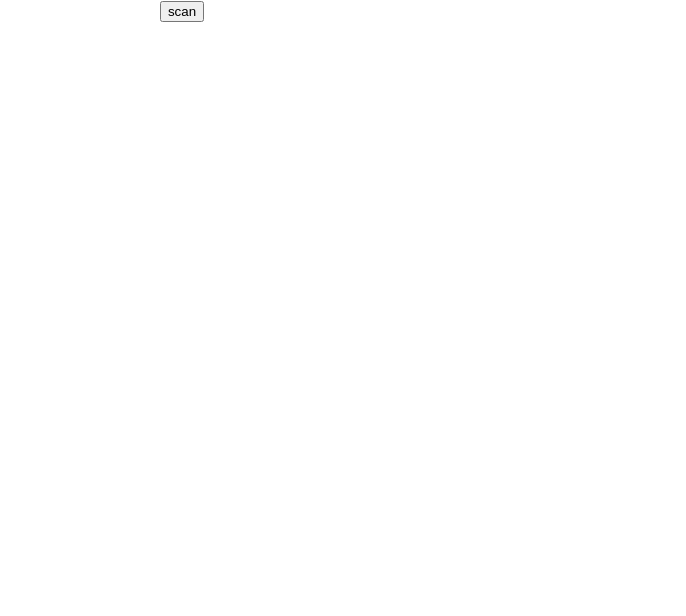
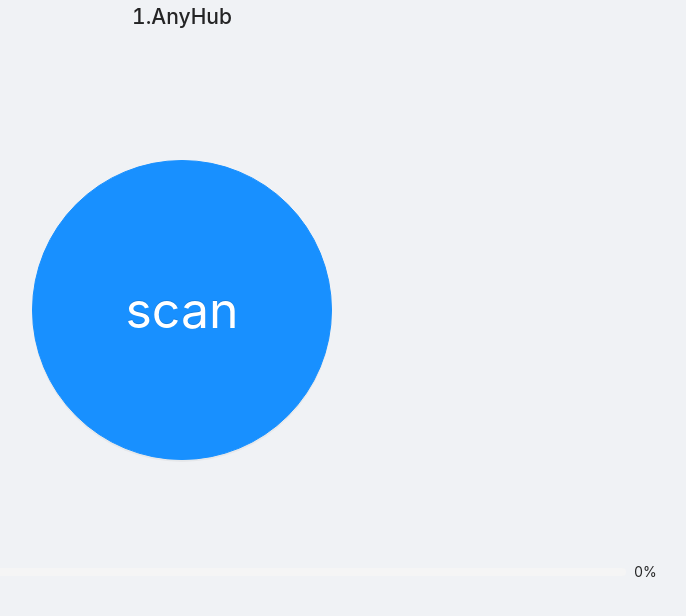
Before and after one commit to MioConnect/ble_scan, a React (Create React App) app: page / in a window 1280 px wide. Shown: the top 616 px of the page, without its empty margins (458-1144 px from the left). Built offline with nearby package versions, Linux system fonts and the light colour scheme.

Commit message:
ble_scan tools update

```diff
--- a/package.json
+++ b/package.json
@@ -6,6 +6,7 @@
     "@testing-library/jest-dom": "^5.16.5",
     "@testing-library/react": "^13.4.0",
     "@testing-library/user-event": "^13.5.0",
+    "antd": "^4.23.4",
     "jsqr": "^1.4.0",
     "react": "^18.2.0",
     "react-dom": "^18.2.0",
--- a/src/App.css
+++ b/src/App.css
@@ -36,3 +36,9 @@
     transform: rotate(360deg);
   }
 }
+
+.scan{
+  width: 300px;
+  height: 300px !important;
+  font-size: 50px !important;
+}
--- a/src/index.js
+++ b/src/index.js
@@ -3,6 +3,7 @@ import ReactDOM from 'react-dom/client';
 import './index.css';
 import App from './App';
 import reportWebVitals from './reportWebVitals';
+import 'antd/dist/antd.css';
 
 const root = ReactDOM.createRoot(document.getElementById('root'));
 root.render(
--- a/src/views/scanner.jsx
+++ b/src/views/scanner.jsx
@@ -1,5 +1,8 @@
 import React, { Component } from "react";
 import jsQR from "jsqr";
+import { Button, Tooltip, Layout, Progress, Col, Row } from 'antd';
+
+const { Header, Footer, Sider, Content } = Layout;
 
 let scanner = null;
 
@@ -8,11 +11,19 @@ let canvasElement = null;
 let canvas = null;
 let loadingMessage = null;
 let outputContainer = null;
-let outputMessage = null;
 let outputData = null;
 let mediaStreamTrack = null;
 
 class Scanner extends Component {
+
+    constructor(props){
+        super(props)
+
+        this.state = {
+            readyForScan: true,
+            progress: 0
+        }
+    }
 
     componentDidMount() {
       video = document.createElement('video');
@@ -20,7 +31,6 @@ class Scanner extends Component {
       canvas = canvasElement.getContext('2d');
       loadingMessage = document.getElementById('loadingMessage');
       outputContainer = document.getElementById('output');
-      outputMessage = document.getElementById('outputMessage');
       outputData = document.getElementById('outputData');
 
       console.log(navigator.mediaDevices )
@@ -29,6 +39,9 @@ class Scanner extends Component {
 
     start_scan = () => {
         const that = this;
+        that.setState({
+            readyForScan:false
+        })
         // 老的浏览器可能根本没有实现 mediaDevices，所以我们可以先设置一个空的对象
         if (navigator.mediaDevices === undefined) {
             navigator.mediaDevices = {};
@@ -85,43 +98,58 @@ class Scanner extends Component {
     tick = () => {
       if (video.readyState === video.HAVE_ENOUGH_DATA) {
         canvasElement.hidden = false;
-        outputContainer.hidden = false;
 
-        canvasElement.height = video.videoHeight;
-        canvasElement.width = video.videoWidth;
+        canvasElement.height = video.videoHeight * 0.7;
+        canvasElement.width = video.videoWidth * 0.7;
         canvas.drawImage(video, 0, 0, canvasElement.width, canvasElement.height);
         var imageData = canvas.getImageData(0, 0, canvasElement.width, canvasElement.height);
-        var code = jsQR(imageData.data, imageData.width, imageData.height, {
-          inversionAttempts: 'dontInvert',
-        });
+        var code = jsQR(imageData.data, imageData.width, imageData.height, {});
         if (code && code.data) {
           console.log(code);
           this.drawLine(code.location.topLeftCorner, code.location.topRightCorner, '#FF3B58');
           this.drawLine(code.location.topRightCorner, code.location.bottomRightCorner, '#FF3B58');
           this.drawLine(code.location.bottomRightCorner, code.location.bottomLeftCorner, '#FF3B58');
           this.drawLine(code.location.bottomLeftCorner, code.location.topLeftCorner, '#FF3B58');
-          outputMessage.hidden = true;
+
+          outputContainer.hidden = false;
           outputData.innerText = code.data;
           mediaStreamTrack && mediaStreamTrack.stop() // 可通过mediaStreamTrack停止摄像头的调用
+          canvasElement.hidden = true
         } else {
-          outputMessage.hidden = false;
+
         }
       }
       window.requestAnimationFrame(this.tick);
     };
 
     render() {
+      const{ progress, readyForScan } = this.state
       return (
-        <div>
-          <button onClick={this.start_scan}>scan</button>
+        <Layout>
+            {/* <Header/> */}
+            <Content style={{"height": "100vh"}}>
+                <Row>
+                    <Col span={18} offset={3}>
+                    <div style={{"height":"20vh"}}>
+                        <h1>1.AnyHub</h1>
+                    </div>
+                    <div style={{"height":"50vh"}}>
+                        {readyForScan &&
+                            <Button className="scan" type="primary" shape="circle" size="large" onClick={this.start_scan}>scan</Button>
+                        }
                         <canvas id="canvas" hidden></canvas>
-          <div id="output" hidden>
-            <div id="outputMessage">No QR code detected.</div>
+                        <div id="output" hidden >
                             <div>
                                 <b>Data:</b> <span id="outputData"></span>
                             </div>
                         </div>
                     </div>
+                    <Progress percent={progress}/>
+                    </Col>
+                </Row>
+            </Content>
+            {/* <Footer/> */}
+        </Layout>
       );
     }
   }
```
Lines whose indentation alone changed are shown as unchanged.
